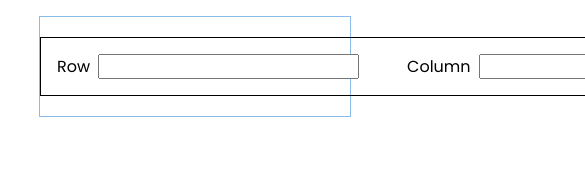
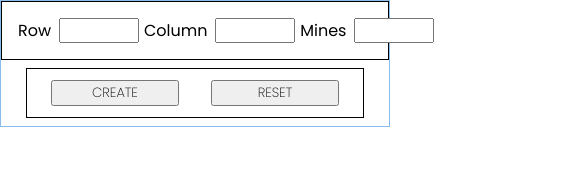
Before and after one commit to Karthick2299/Projects, a plain HTML site: page Practice/index.html in a window 390 px wide. Shown: the top 178 px of the page, 585 px wide, since content can reach past the window. Drawn offline with Linux system fonts and the light colour scheme.

Commit message:
made responsiveness for mine sweeper game.

```diff
--- a/Practice/matrix.js
+++ b/Practice/matrix.js
@@ -6,7 +6,9 @@ var column = document.getElementById("col");
 var formElement = document.getElementById("form");
 var mineInput = document.getElementById("mines");
 //check whether the create function is clicked or not.
+var clicked = 1;
 function create() {
+    if (clicked === 1) {
         var count = 0;
         var rowValue = parseInt(row === null || row === void 0 ? void 0 : row.value);
         var colValue = parseInt(column === null || column === void 0 ? void 0 : column.value);
@@ -40,6 +42,8 @@ function create() {
         console.log("total Divs " + totalDivs);
         var getDivCreatedElement = document.querySelectorAll(".divStyle");
         placeMines(mineValue, totalDivs);
+        clicked++;
+    } //End of if condition
 } //End of Create Function
 //function for placing mines
 function placeMines(mineInputValue, totalDivs) {
@@ -88,6 +92,7 @@ function getRandomMines(mineValue, totalDivs) {
 } //End of getRandomMines Function.
 //reset Function
 function reset() {
+    clicked = 1;
     console.log("reset working");
     formElement.reset();
     bodyElement.classList.remove("appStyle");
--- a/Practice/style-index.css
+++ b/Practice/style-index.css
@@ -14,9 +14,9 @@ body {
 .custom {
   margin: 1rem auto;
   display: flex;
-  width: 80%;
+  width: 50%;
   justify-content: space-evenly;
-  height: 12vh;
+  height: 10vh;
   border: 1px solid rgb(139, 189, 235);
 }
 #form {
@@ -28,9 +28,10 @@ body {
 }
 
 #form input {
-  margin: 0 3rem 0 0.5rem;
+  margin: 0 0.3rem 0 0.5rem;
   font-family: inherit;
   text-align: center;
+  max-width: 5rem;
 }
 
 .buttons {
@@ -70,6 +71,44 @@ button {
   margin: 0 0.2rem;
 }
 
+.divStyle2{
+  width:1rem;
+  height:1rem;
+  border: 1px solid black;
+  display: inline-block;
+  padding: 0.5rem;
+  margin: 0 0.2rem;
+}
+
 .random{
     background: black;
 }
+
+@media screen and (max-width: 900px){
+
+  .custom{
+    width:100%;
+    margin: 0;
+  }
+  #form{
+    flex-direction: row;
+  }
+  .buttons{
+    height:3.6rem;
+  }
+
+}
+
+@media screen and (max-width: 800px){
+  .custom{
+    height:15%;
+    justify-content: space-evenly;
+    flex-direction: column;
+  }
+  .buttons{
+    margin: 0.5rem auto;
+    padding:0.5rem;
+  }
+
+
+}
```
Also changed, not shown: Practice/matrix.ts (+7 -0 lines). Lines whose indentation alone changed are shown as unchanged.
